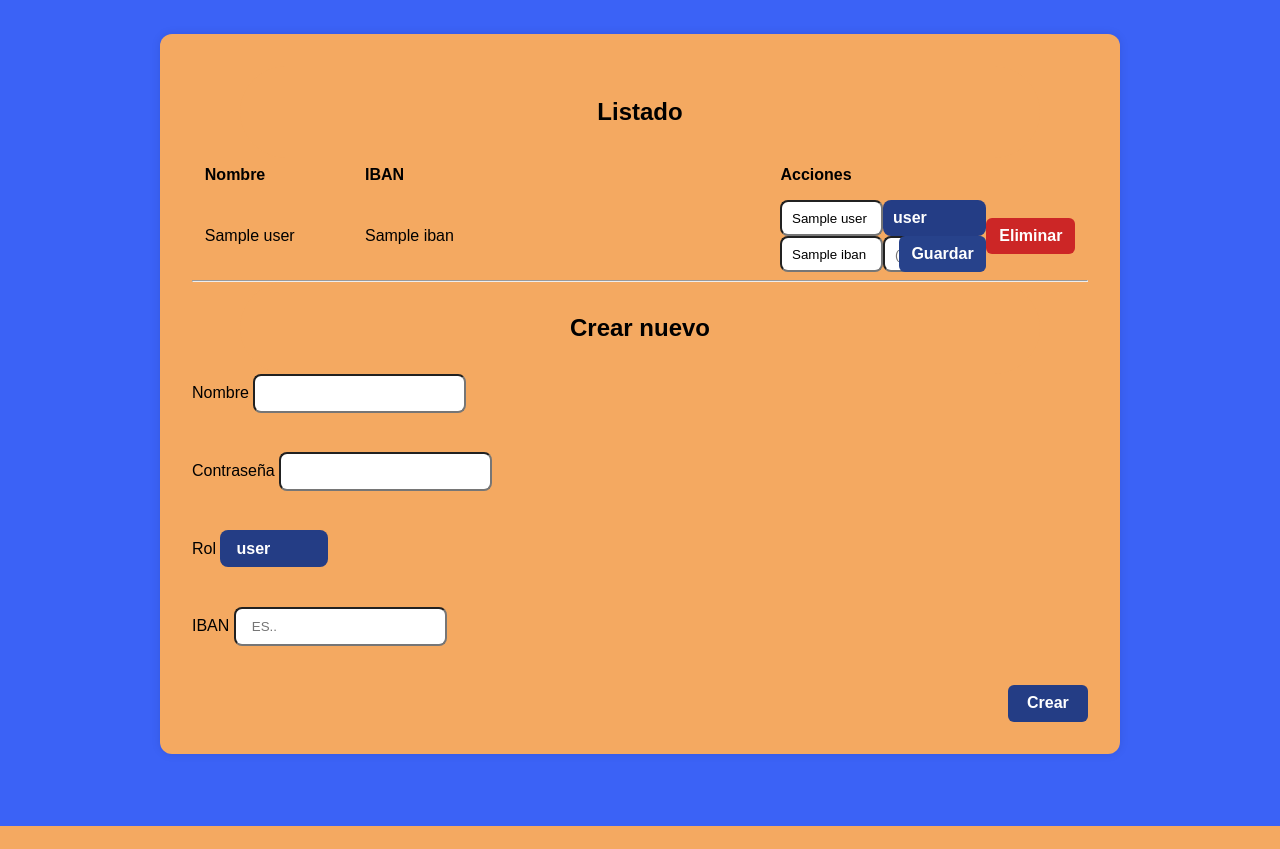
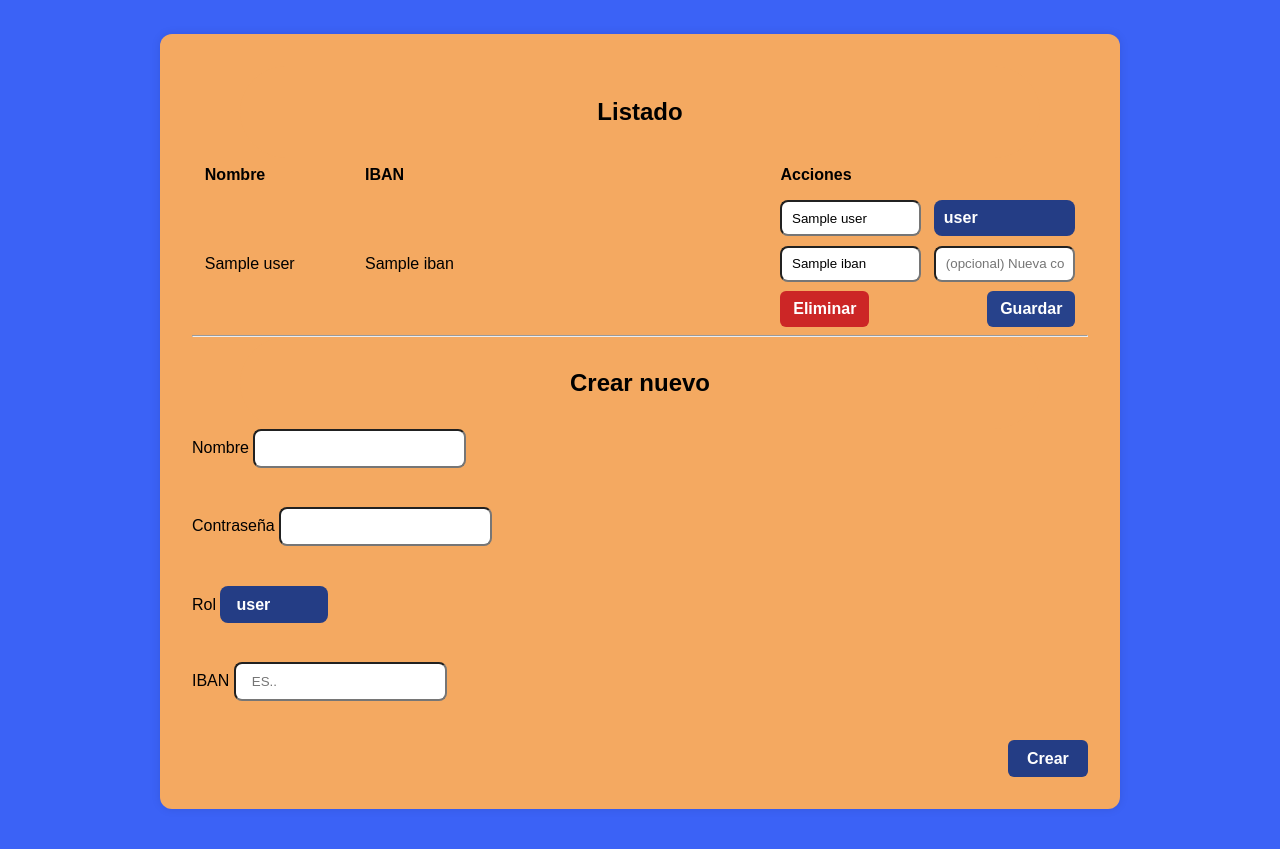
Before and after one commit to IsmaLeal/hoja-gastos, a Flask app: template templates/admin_users.html in a window 1280 px wide. Shown: the part 198-1047 px from the top of the page. Before the commit the page ends 1024 px from the top, so only its background shows below. Run offline with Flask 3, Linux system fonts and the light colour scheme; the visitor is signed in with stand-in values (Sample User, id 1); the template is opened without the code that fills it: most values are stand-ins (such as "Sample title", 1, 10 or a date in 2020); some libraries are stand-ins or nearby versions.

Commit message:
Update style.css

```diff
--- a/static/style.css
+++ b/static/style.css
@@ -361,9 +361,10 @@
 /* Actions cell: keep things on one row, wrap if narrow */
 .actions {
   display: grid;
-  grid-template-columns: 1fr 1fr auto;
-  grid-template-rows: repeat(2, 36px);
-  column-gap: .6rem
+  grid-template-columns: 1fr 1fr;
+  grid-template-rows: repeat(2, 36px) auto;
+  column-gap: .8rem;
+  row-gap: .6rem;
   align-items: center;
   min-width: 0;
 }
@@ -410,19 +411,17 @@
 .actions input[name="password"] { grid-column: 2; grid-row: 2; }
 
 .actions .btn.primary {
-  grid-column: 2; grid-row: 2;
+  grid-column: 1; grid-row: 3;
+  justify-self: start;
+}
+
+.actions form:last-child .btn.danger {
+  grid-column: 2; grid-row: 3;
   justify-self: end;
 }
 
-.actions form:last-child {
-  grid-column: 3; grid-row: 1 / span 2;
-  align-self: center;
-}
-
 /* Compact 2×2 grid for the update form (all screens by default) */
-.update-form {
-  display: contents;
-}
+.update-form { display: contents; }
 
 /* compact height for the controls inside the grid */
 .update-form input[type="text"],
```
